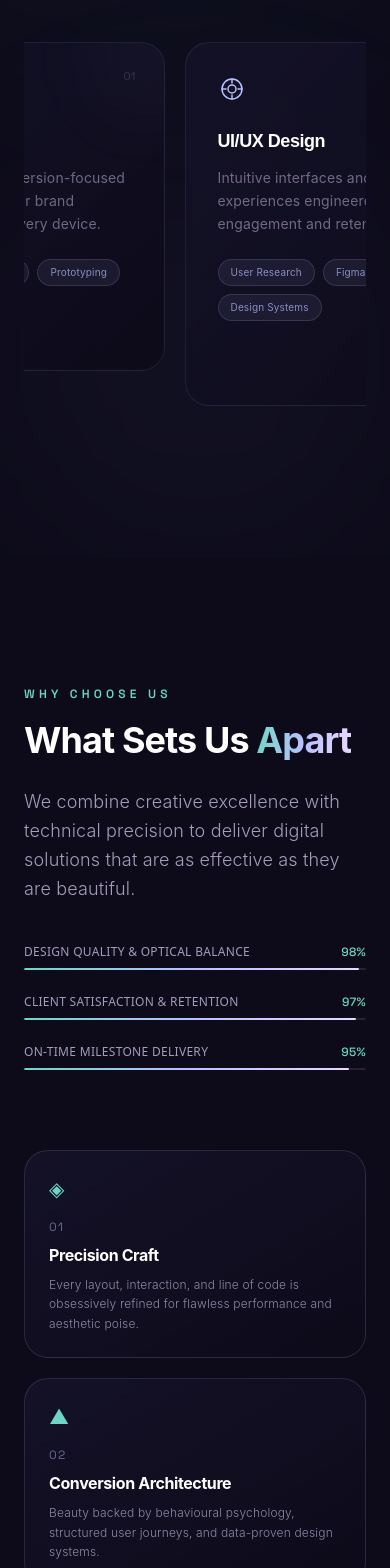
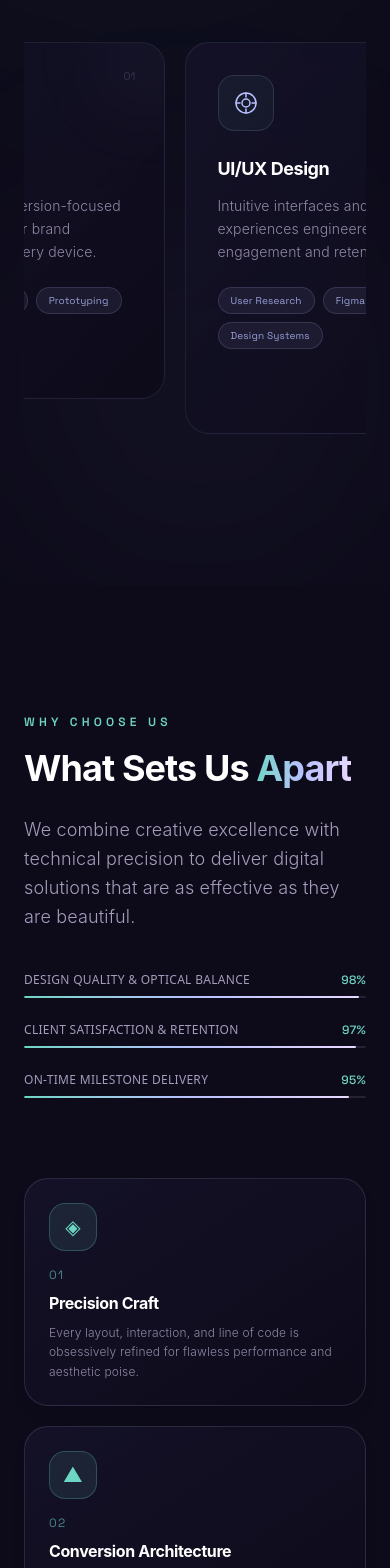
Before and after one commit to harshwebz2003/harshapex, a Next.js app: page / in a window 390 px wide. Shown: the part 3020-4588 px from the top of the page. Built offline with nearby package versions, Linux system fonts and the light colour scheme; no server answers; the database is empty; a web font is replaced by a local one.

Commit message:
feat: add luxury micro-animations and glowing interactive states to icons across all sections

```diff
--- a/app/globals.css
+++ b/app/globals.css
@@ -68,6 +68,35 @@
   33% { transform: scale(1.04) translate(1.5%, -1%); }
   66% { transform: scale(1.02) translate(-1%, 1.5%); }
   100% { transform: scale(1) translate(0, 0); }
+}
+
+/* Icon Animations */
+@keyframes iconGlowFloat {
+  0%, 100% {
+    transform: translateY(0px) scale(1);
+    filter: drop-shadow(0 0 6px rgba(109, 213, 196, 0.3));
+  }
+  50% {
+    transform: translateY(-4px) scale(1.04);
+    filter: drop-shadow(0 0 16px rgba(109, 213, 196, 0.7));
+  }
+}
+
+@keyframes iconRotateSubtle {
+  0% { transform: rotate(0deg); }
+  50% { transform: rotate(8deg); }
+  100% { transform: rotate(0deg); }
+}
+
+@keyframes radarWave {
+  0% {
+    transform: scale(0.9);
+    opacity: 0.9;
+  }
+  100% {
+    transform: scale(1.8);
+    opacity: 0;
+  }
 }
 
 /* ——— Base Typography & Layout ——— */
@@ -142,6 +171,7 @@
   .animate-float-1         { animation: float1 8s ease-in-out infinite; }
   .animate-float-2         { animation: float2 10s ease-in-out infinite; }
   .animate-spin            { animation: spin 1s linear infinite; }
+  .animate-icon-glow       { animation: iconGlowFloat 4s ease-in-out infinite; }
 
   /* Pause marquee on parent hover */
   .group:hover .animate-marquee,
--- a/components/sections/CTA.tsx
+++ b/components/sections/CTA.tsx
@@ -201,19 +201,25 @@ export default function CTA() {
         </div>
 
         {/* Contact info */}
-        <div className="mt-12 flex flex-wrap justify-center gap-8 text-center">
+        <div className="mt-14 flex flex-wrap justify-center gap-8 md:gap-12 text-center">
           {[
-            { icon: '✉', label: 'Email', value: 'chamilka.ch@gmail.com' },
-            { icon: '📞', label: 'Phone', value: '+94 77 066 3154' },
-            { icon: '📍', label: 'Location', value: 'Sri Lanka' },
+            { icon: '✉', label: 'Email', value: 'chamilka.ch@gmail.com', href: 'mailto:chamilka.ch@gmail.com' },
+            { icon: '📞', label: 'Phone', value: '+94 77 066 3154', href: 'tel:+94770663154' },
+            { icon: '📍', label: 'Location', value: 'Sri Lanka', href: '#contact' },
           ].map((item) => (
-            <div key={item.label} className="flex items-center gap-3">
-              <span className="text-[#6DD5C4]">{item.icon}</span>
+            <a
+              key={item.label}
+              href={item.href}
+              className="flex items-center gap-3.5 group p-2 rounded-2xl transition-all duration-300 hover:bg-white/[0.03]"
+            >
+              <div className="w-10 h-10 rounded-xl bg-[#6DD5C4]/10 border border-[#6DD5C4]/25 flex items-center justify-center text-sm text-[#6DD5C4] group-hover:scale-110 group-hover:rotate-6 group-hover:bg-[#6DD5C4]/20 group-hover:border-[#6DD5C4]/60 group-hover:shadow-[0_0_20px_rgba(109,213,196,0.4)] transition-all duration-300 ease-out">
+                <span className="transform transition-transform duration-300 group-hover:scale-110">{item.icon}</span>
+              </div>
               <div className="text-left">
-                <div className="text-[10px] uppercase tracking-wider text-[#E7D8FF]/40 font-mono">{item.label}</div>
-                <div className="text-sm text-[#E7D8FF]/80 font-light">{item.value}</div>
+                <div className="text-[10px] uppercase tracking-wider text-[#6DD5C4]/70 font-mono">{item.label}</div>
+                <div className="text-sm text-[#E7D8FF]/80 font-light group-hover:text-white transition-colors">{item.value}</div>
               </div>
-            </div>
+            </a>
           ))}
         </div>
       </div>
--- a/components/sections/Footer.tsx
+++ b/components/sections/Footer.tsx
@@ -86,9 +86,11 @@ export default function Footer() {
         {/* Back to Top */}
         <button
           onClick={scrollToTop}
-          className="group flex flex-col items-center gap-1.5 text-xs font-semibold tracking-[0.25em] uppercase text-[#6DD5C4]/80 hover:text-white transition-colors duration-300 mb-12 cursor-pointer font-mono"
+          className="group flex flex-col items-center gap-2 text-xs font-semibold tracking-[0.25em] uppercase text-[#6DD5C4]/80 hover:text-white transition-colors duration-300 mb-12 cursor-pointer font-mono"
         >
-          <span className="text-[10px] transform group-hover:-translate-y-1 transition-transform duration-300">▲</span>
+          <div className="w-8 h-8 rounded-full border border-[#6DD5C4]/30 flex items-center justify-center text-[10px] group-hover:border-[#6DD5C4] group-hover:bg-[#6DD5C4]/15 group-hover:shadow-[0_0_15px_rgba(109,213,196,0.4)] transition-all duration-300">
+            <span className="transform group-hover:-translate-y-0.5 transition-transform duration-300">▲</span>
+          </div>
           <span>BACK TO TOP</span>
         </button>
 
@@ -147,9 +149,11 @@ export default function Footer() {
                 target="_blank"
                 rel="noopener noreferrer"
                 aria-label={s.label}
-                className="w-10 h-10 rounded-full bg-white/5 border border-white/10 flex items-center justify-center text-white/70 hover:text-white hover:bg-[#6DD5C4]/20 hover:border-[#6DD5C4]/50 hover:scale-110 active:scale-95 transition-all duration-300 shadow-sm"
+                className="group relative w-11 h-11 rounded-full bg-white/[0.04] border border-white/10 flex items-center justify-center text-[#B8C0FF]/75 hover:text-[#0D0B1A] hover:bg-gradient-to-tr hover:from-[#6DD5C4] hover:to-[#B8C0FF] hover:border-[#6DD5C4] hover:scale-115 hover:-translate-y-1 active:scale-95 transition-all duration-300 shadow-md hover:shadow-[0_0_25px_rgba(109,213,196,0.5)]"
               >
-                {s.icon}
+                <span className="transform transition-transform duration-300 group-hover:scale-110 group-hover:rotate-6">
+                  {s.icon}
+                </span>
               </a>
             ))}
           </div>
--- a/components/sections/Process.tsx
+++ b/components/sections/Process.tsx
@@ -163,27 +163,28 @@ export default function Process() {
                   <div className="w-full md:w-[44%] pl-14 md:pl-0">
                     <div className="process-card-wrapper w-full">
                       <div
-                        className="w-full p-8 md:p-10 rounded-[32px] border border-[#B8C0FF]/10 bg-[#120F26]/60 backdrop-blur-md transition-all duration-500 hover:border-[#B8C0FF]/30 group hover:-translate-y-1"
+                        className="w-full p-8 md:p-10 rounded-[32px] border border-[#B8C0FF]/15 bg-[#120F26]/70 backdrop-blur-md transition-all duration-500 hover:border-[#6DD5C4]/40 group hover:-translate-y-1.5 shadow-xl hover:shadow-[0_15px_40px_rgba(109,213,196,0.08)]"
                         style={{ boxShadow: `0 0 50px -12px ${step.glow}` }}
                       >
                         <div className="flex items-center justify-between mb-6">
-                          <div className="w-12 h-12 rounded-2xl bg-[#B8C0FF]/5 border border-[#B8C0FF]/15 flex items-center justify-center">
-                            <Icon className="w-5 h-5 text-[#B8C0FF]" />
+                          <div className="w-12 h-12 rounded-2xl bg-[#6DD5C4]/10 border border-[#6DD5C4]/25 flex items-center justify-center text-[#6DD5C4] group-hover:scale-110 group-hover:rotate-6 group-hover:border-[#6DD5C4]/60 group-hover:bg-[#6DD5C4]/20 group-hover:shadow-[0_0_20px_rgba(109,213,196,0.35)] transition-all duration-500 ease-out">
+                            <Icon className="w-5 h-5 text-[#6DD5C4] group-hover:text-white transition-colors duration-300" />
                           </div>
-                          <span className="text-xs font-mono text-[#B8C0FF]/40 tracking-widest">{step.num} / STEP</span>
+                          <span className="text-xs font-mono text-[#6DD5C4]/60 tracking-widest">{step.num} / STEP</span>
                         </div>
-                        <h3 className="text-xl md:text-2xl font-bold text-white mb-4" style={{ fontFamily: 'Clash Display, sans-serif' }}>
+                        <h3 className="text-xl md:text-2xl font-bold text-white mb-4 font-display">
                           {step.title}
                         </h3>
-                        <p className="text-sm text-[#E7D8FF]/60 leading-relaxed">{step.desc}</p>
+                        <p className="text-sm text-[#E7D8FF]/70 leading-relaxed font-light">{step.desc}</p>
                       </div>
                     </div>
                   </div>
 
                   {/* Central Timeline Node (Desktop / Mobile Connector) */}
                   <div className="absolute left-0 md:left-1/2 top-4 md:top-auto md:-translate-x-1/2 z-10">
-                    <div className="process-node w-10 h-10 rounded-full border border-[#B8C0FF]/30 bg-[#0D0B1A] flex items-center justify-center shadow-lg shadow-[#B8C0FF]/5 relative">
-                      <div className="w-2.5 h-2.5 rounded-full bg-gradient-to-r from-[#B8C0FF] to-[#E7D8FF] animate-pulse" />
+                    <div className="process-node w-10 h-10 rounded-full border border-[#6DD5C4]/40 bg-[#0D0B1A] flex items-center justify-center shadow-[0_0_20px_rgba(109,213,196,0.2)] relative">
+                      <div className="absolute inset-0 rounded-full bg-[#6DD5C4]/20 animate-ping opacity-60 pointer-events-none" />
+                      <div className="w-2.5 h-2.5 rounded-full bg-gradient-to-r from-[#6DD5C4] to-[#B8C0FF] relative z-10 shadow-sm" />
                     </div>
                   </div>
 
--- a/components/sections/Services.tsx
+++ b/components/sections/Services.tsx
@@ -143,34 +143,36 @@ function ServiceCard({ service, index }: { service: typeof services[0]; index: n
         0{index + 1}
       </div>
 
-      {/* Icon */}
-      <div className="text-[#B8C0FF] mb-6 group-hover:text-[#E7D8FF] transition-colors duration-300 group-hover:scale-110 transform w-fit">
-        {service.icon}
+      {/* Animated Icon Badge */}
+      <div className="relative mb-6 w-14 h-14 rounded-2xl bg-[#6DD5C4]/5 border border-[#B8C0FF]/15 flex items-center justify-center text-[#B8C0FF] group-hover:text-[#6DD5C4] group-hover:border-[#6DD5C4]/50 group-hover:bg-[#6DD5C4]/15 group-hover:shadow-[0_0_25px_rgba(109,213,196,0.35)] group-hover:scale-110 group-hover:-rotate-3 transition-all duration-500 ease-out">
+        <div className="transform transition-transform duration-500 group-hover:scale-105">
+          {service.icon}
+        </div>
+        <div className="absolute inset-0 rounded-2xl bg-gradient-to-tr from-[#6DD5C4]/0 to-[#B8C0FF]/0 group-hover:from-[#6DD5C4]/20 group-hover:to-transparent transition-all duration-500 pointer-events-none" />
       </div>
 
-      <h3 className="text-lg font-bold text-white mb-3 group-hover:text-[#E7D8FF] transition-colors duration-300"
-        style={{ fontFamily: 'Clash Display, sans-serif' }}>
+      <h3 className="text-lg font-bold text-white mb-3 group-hover:text-white transition-colors duration-300 font-display">
         {service.title}
       </h3>
-      <p className="text-[#E7D8FF]/45 text-sm leading-relaxed mb-6">{service.desc}</p>
+      <p className="text-[#E7D8FF]/60 text-sm leading-relaxed mb-6 font-light">{service.desc}</p>
 
       {/* Tags */}
       <div className="flex flex-wrap gap-2 mb-6">
         {service.tags.map((tag) => (
-          <span key={tag} className="text-[10px] px-3 py-1 rounded-full bg-[#B8C0FF]/8 text-[#B8C0FF]/70 border border-[#B8C0FF]/15 group-hover:border-[#B8C0FF]/30 transition-colors duration-300">
+          <span key={tag} className="text-[10px] px-3 py-1 rounded-full bg-[#B8C0FF]/8 text-[#B8C0FF]/80 border border-[#B8C0FF]/15 group-hover:border-[#6DD5C4]/30 group-hover:text-[#6DD5C4] transition-all duration-300 font-mono">
             {tag}
           </span>
         ))}
       </div>
 
       {/* Animated arrow */}
-      <div className="flex items-center gap-2 text-[#B8C0FF]/0 group-hover:text-[#B8C0FF] transition-all duration-300">
-        <span className="text-xs tracking-wide">Explore service</span>
-        <span className="translate-x-0 group-hover:translate-x-1 transition-transform duration-300 inline-block">→</span>
+      <div className="flex items-center gap-2 text-[#6DD5C4]/0 group-hover:text-[#6DD5C4] transition-all duration-300 font-mono">
+        <span className="text-xs tracking-wider uppercase">Explore service</span>
+        <span className="translate-x-0 group-hover:translate-x-1.5 transition-transform duration-300 inline-block font-bold">→</span>
       </div>
 
       {/* Bottom border glow */}
-      <div className="absolute bottom-0 left-4 right-4 h-px bg-gradient-to-r from-transparent via-[#B8C0FF]/0 to-transparent group-hover:via-[#B8C0FF]/40 transition-all duration-500" />
+      <div className="absolute bottom-0 left-4 right-4 h-[1.5px] bg-gradient-to-r from-transparent via-[#6DD5C4]/0 to-transparent group-hover:via-[#6DD5C4]/50 transition-all duration-500" />
     </div>
   );
 }
--- a/components/sections/WhyChooseUs.tsx
+++ b/components/sections/WhyChooseUs.tsx
@@ -140,12 +140,12 @@ export default function WhyChooseUs() {
             {reasons.map((r) => (
               <div
                 key={r.num}
-                className="why-item p-6 rounded-3xl border border-[#B8C0FF]/15 bg-gradient-to-br from-[#1A1630]/60 to-[#0D0B1A]/80 hover:border-[#6DD5C4]/40 transition-all duration-300 group opacity-0 hover:scale-[1.02]"
+                className="why-item p-6 rounded-3xl border border-[#B8C0FF]/15 bg-gradient-to-br from-[#1A1630]/60 to-[#0D0B1A]/80 hover:border-[#6DD5C4]/40 transition-all duration-500 group opacity-0 hover:scale-[1.02] shadow-lg hover:shadow-[0_10px_35px_rgba(109,213,196,0.08)]"
               >
-                <div className="text-xl text-[#6DD5C4] mb-4 transition-transform duration-300 group-hover:scale-110">
-                  {r.icon}
+                <div className="relative mb-4 w-12 h-12 rounded-2xl bg-[#6DD5C4]/10 border border-[#6DD5C4]/25 flex items-center justify-center text-xl text-[#6DD5C4] group-hover:scale-110 group-hover:rotate-12 group-hover:bg-[#6DD5C4]/20 group-hover:border-[#6DD5C4]/60 group-hover:shadow-[0_0_20px_rgba(109,213,196,0.4)] transition-all duration-500 ease-out">
+                  <span className="transform transition-transform duration-500 group-hover:scale-110 inline-block">{r.icon}</span>
                 </div>
-                <div className="text-xs text-[#B8C0FF]/50 mb-2 font-mono tracking-widest">{r.num}</div>
+                <div className="text-xs text-[#6DD5C4]/60 mb-2 font-mono tracking-widest">{r.num}</div>
                 <h3 className="text-base font-bold text-white mb-2 font-display">
                   {r.title}
                 </h3>
```
